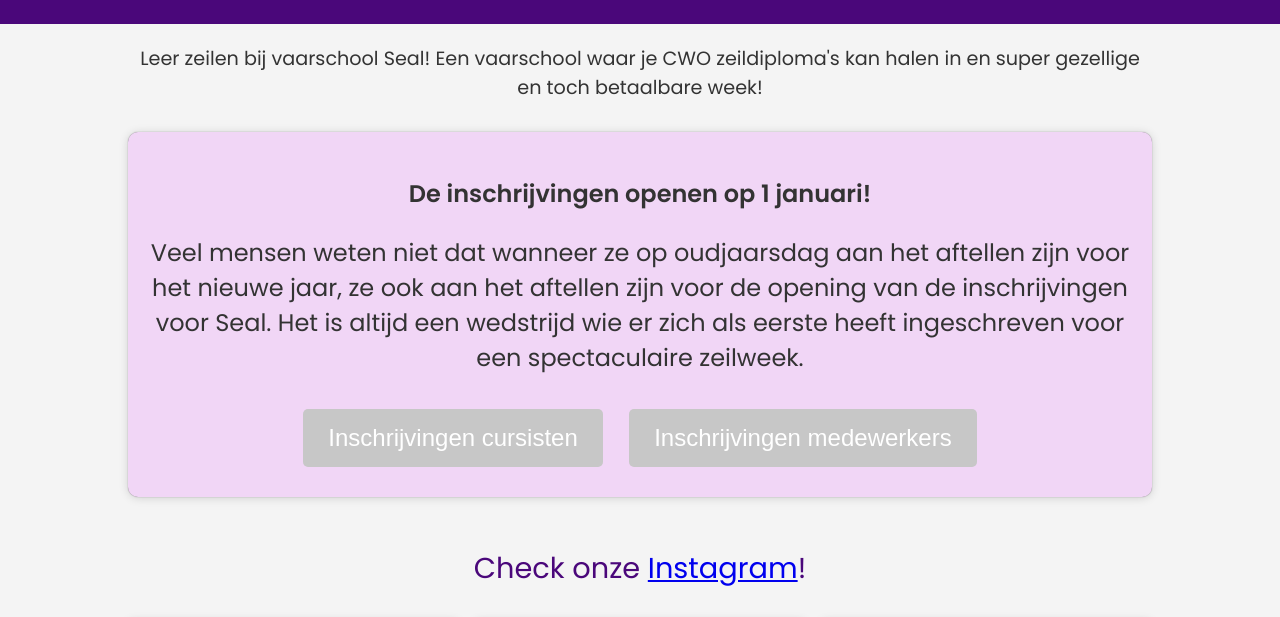
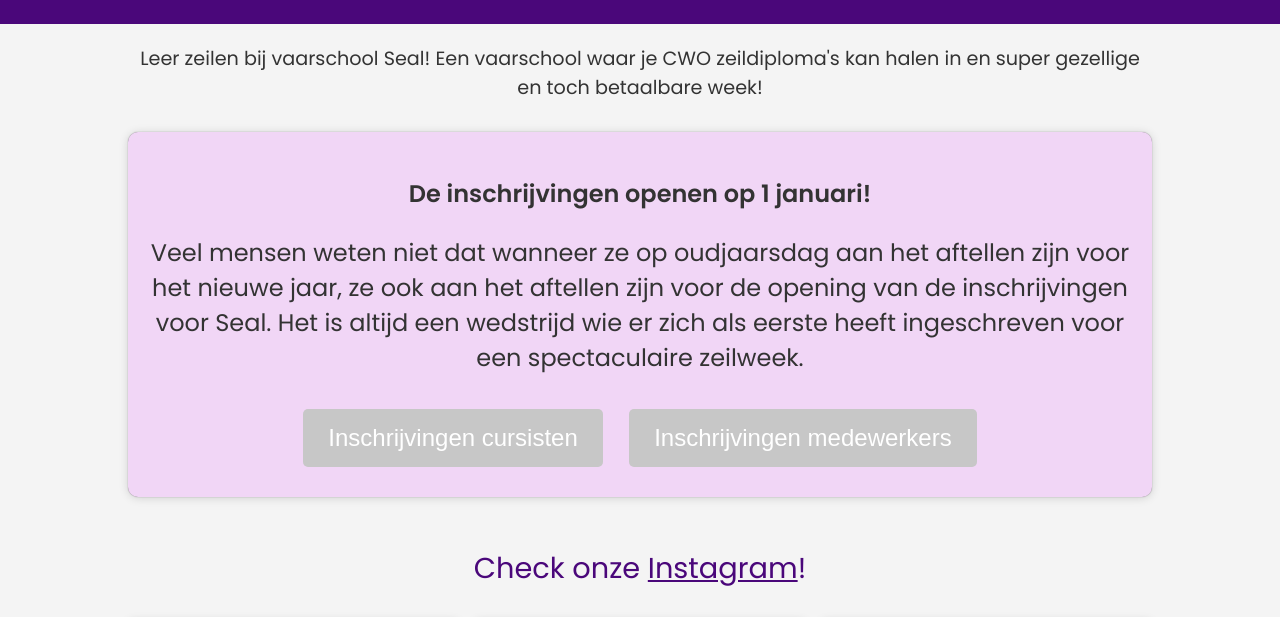
Before and after one commit to Vincent11364/tempSeal, a plain HTML site: page index.html in a window 1280 px wide. Shown: the part 123-740 px from the top of the page. Drawn offline with Linux system fonts and the light colour scheme; a script that the page names is missing.

Commit message:
Update stylesheet.css

```diff
--- a/stylesheet.css
+++ b/stylesheet.css
@@ -1,6 +1,11 @@
 :root {
     --purple: #4a077a;
     --lightpurple: #f1d6f6;
+}
+
+a {
+    color: inherit;
+    cursor: pointer;
 }
 
 body {
```
